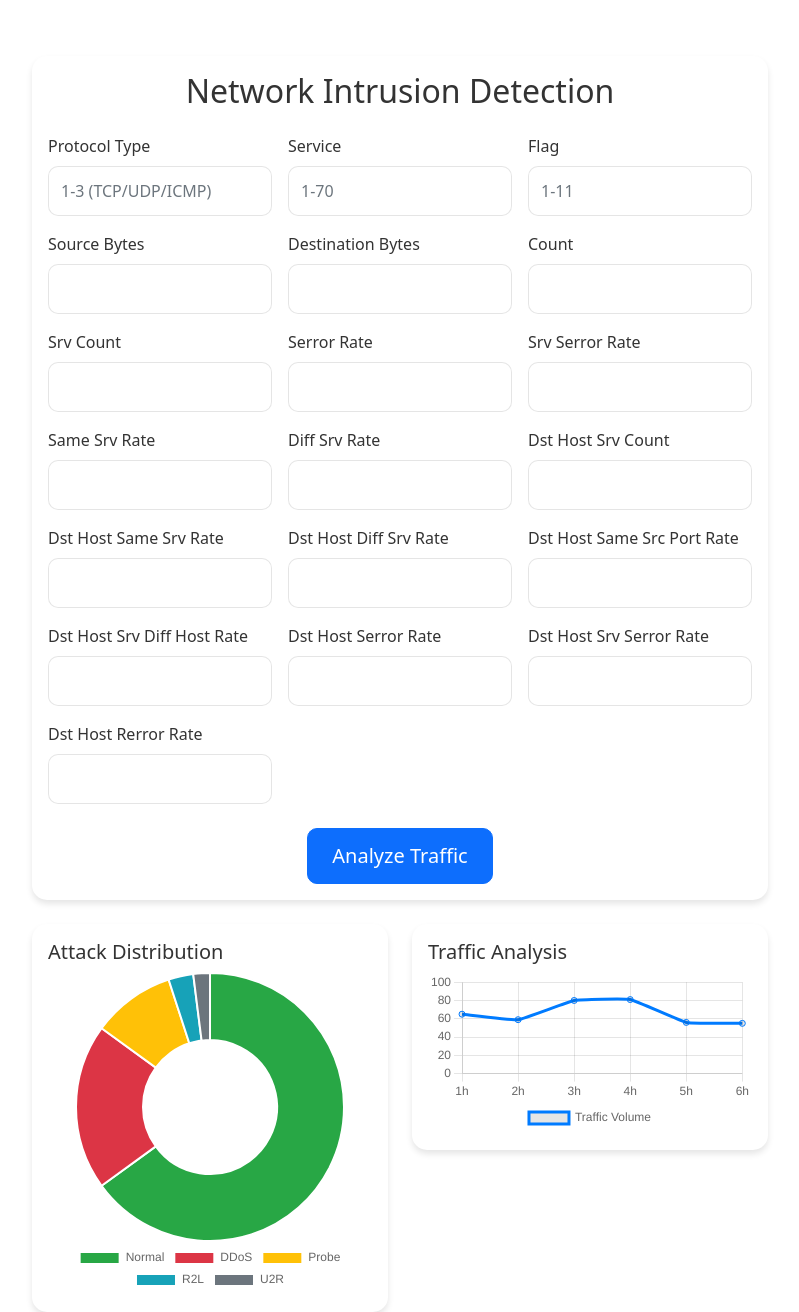
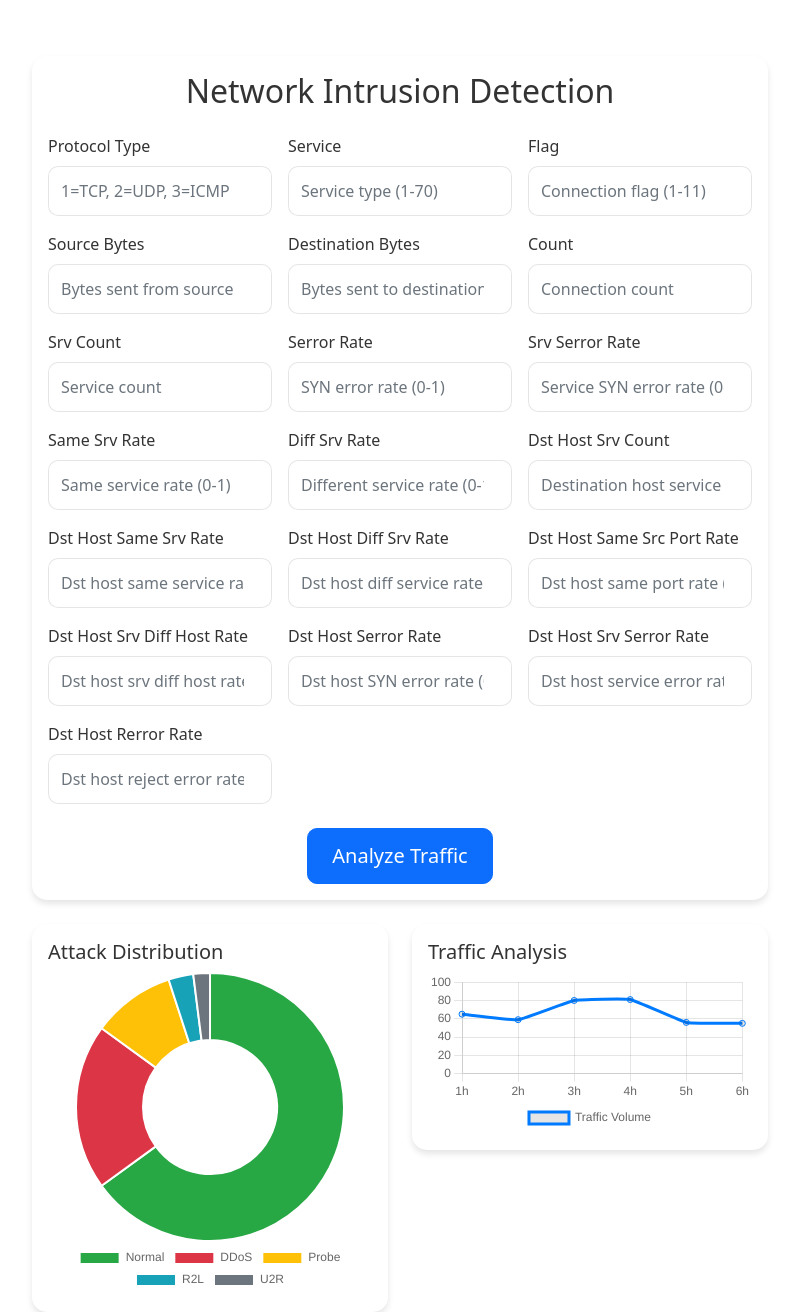
Before and after one commit to akalekurthi/Network-Security-Predictor, a Flask app: template templates/index.html in a window 1280 px wide. Shown: the part 64-1376 px from the top of the page, without its empty margins (240-1039 px from the left). Run offline with Flask 3, Linux system fonts and the light colour scheme; the template is opened without the code that fills it, so the values that code supplies are empty; some libraries are stand-ins or nearby versions.

Commit message:
Add CSRF token and input placeholders to intrusion detection form.
Replit-Commit-Author: Agent
Replit-Commit-Session-Id: b6ca09cc-10d0-4da1-8395-6f476624b267
Replit-Commit-Screenshot-Url: https://storage.googleapis.com/screenshot-production-us-central1/8d2c3474-4e48-4c32-b172-f0448bbfe0b3/c601a003-a8ca-4c0c-98c6-0643e775e8d3.jpg

```diff
--- a/templates/index.html
+++ b/templates/index.html
@@ -8,119 +8,136 @@
                 <h2 class="card-title text-center mb-4">Network Intrusion Detection</h2>
 
                 <form id="detection-form" action="{{ url_for('predict') }}" method="post">
+                    {{ csrf_token() }}
                     <div class="row g-3">
                         <!-- Basic Features -->
                         <div class="col-md-4">
                             <label class="form-label">Protocol Type</label>
                             <input type="number" class="form-control" name="input_1" required
-                                   placeholder="1-3 (TCP/UDP/ICMP)" min="1" max="3">
+                                   placeholder="1=TCP, 2=UDP, 3=ICMP" min="1" max="3">
                         </div>
 
                         <div class="col-md-4">
                             <label class="form-label">Service</label>
                             <input type="number" class="form-control" name="input_2" required
-                                   placeholder="1-70" min="1" max="70">
+                                   placeholder="Service type (1-70)" min="1" max="70">
                         </div>
 
                         <div class="col-md-4">
                             <label class="form-label">Flag</label>
                             <input type="number" class="form-control" name="input_3" required
-                                   placeholder="1-11" min="1" max="11">
+                                   placeholder="Connection flag (1-11)" min="1" max="11">
                         </div>
 
                         <div class="col-md-4">
                             <label class="form-label">Source Bytes</label>
-                            <input type="number" class="form-control" name="input_4" required min="0">
+                            <input type="number" class="form-control" name="input_4" required min="0"
+                                   placeholder="Bytes sent from source">
                         </div>
 
                         <div class="col-md-4">
                             <label class="form-label">Destination Bytes</label>
-                            <input type="number" class="form-control" name="input_5" required min="0">
+                            <input type="number" class="form-control" name="input_5" required min="0"
+                                   placeholder="Bytes sent to destination">
                         </div>
 
                         <!-- Connection Features -->
                         <div class="col-md-4">
                             <label class="form-label">Count</label>
-                            <input type="number" class="form-control" name="input_6" required min="0">
+                            <input type="number" class="form-control" name="input_6" required min="0"
+                                   placeholder="Connection count">
                         </div>
 
                         <div class="col-md-4">
                             <label class="form-label">Srv Count</label>
-                            <input type="number" class="form-control" name="input_7" required min="0">
+                            <input type="number" class="form-control" name="input_7" required min="0"
+                                   placeholder="Service count">
                         </div>
 
                         <!-- Error Rate Features -->
                         <div class="col-md-4">
                             <label class="form-label">Serror Rate</label>
                             <input type="number" class="form-control" name="input_8" required
-                                   step="0.01" min="0" max="1">
+                                   step="0.01" min="0" max="1"
+                                   placeholder="SYN error rate (0-1)">
                         </div>
 
                         <div class="col-md-4">
                             <label class="form-label">Srv Serror Rate</label>
                             <input type="number" class="form-control" name="input_9" required
-                                   step="0.01" min="0" max="1">
+                                   step="0.01" min="0" max="1"
+                                   placeholder="Service SYN error rate (0-1)">
                         </div>
 
                         <!-- Service Features -->
                         <div class="col-md-4">
                             <label class="form-label">Same Srv Rate</label>
                             <input type="number" class="form-control" name="input_10" required
-                                   step="0.01" min="0" max="1">
+                                   step="0.01" min="0" max="1"
+                                   placeholder="Same service rate (0-1)">
                         </div>
 
                         <div class="col-md-4">
                             <label class="form-label">Diff Srv Rate</label>
                             <input type="number" class="form-control" name="input_11" required
-                                   step="0.01" min="0" max="1">
+                                   step="0.01" min="0" max="1"
+                                   placeholder="Different service rate (0-1)">
                         </div>
 
                         <!-- Host-based Features -->
                         <div class="col-md-4">
                             <label class="form-label">Dst Host Srv Count</label>
-                            <input type="number" class="form-control" name="input_12" required min="0">
+                            <input type="number" class="form-control" name="input_12" required min="0"
+                                   placeholder="Destination host service count">
                         </div>
 
                         <div class="col-md-4">
                             <label class="form-label">Dst Host Same Srv Rate</label>
                             <input type="number" class="form-control" name="input_13" required
-                                   step="0.01" min="0" max="1">
+                                   step="0.01" min="0" max="1"
+                                   placeholder="Dst host same service rate (0-1)">
                         </div>
 
                         <div class="col-md-4">
                             <label class="form-label">Dst Host Diff Srv Rate</label>
                             <input type="number" class="form-control" name="input_14" required
-                                   step="0.01" min="0" max="1">
+                                   step="0.01" min="0" max="1"
+                                   placeholder="Dst host diff service rate (0-1)">
                         </div>
 
                         <div class="col-md-4">
                             <label class="form-label">Dst Host Same Src Port Rate</label>
                             <input type="number" class="form-control" name="input_15" required
-                                   step="0.01" min="0" max="1">
+                                   step="0.01" min="0" max="1"
+                                   placeholder="Dst host same port rate (0-1)">
                         </div>
 
                         <div class="col-md-4">
                             <label class="form-label">Dst Host Srv Diff Host Rate</label>
                             <input type="number" class="form-control" name="input_16" required
-                                   step="0.01" min="0" max="1">
+                                   step="0.01" min="0" max="1"
+                                   placeholder="Dst host srv diff host rate (0-1)">
                         </div>
 
                         <div class="col-md-4">
                             <label class="form-label">Dst Host Serror Rate</label>
                             <input type="number" class="form-control" name="input_17" required
-                                   step="0.01" min="0" max="1">
+                                   step="0.01" min="0" max="1"
+                                   placeholder="Dst host SYN error rate (0-1)">
                         </div>
 
                         <div class="col-md-4">
                             <label class="form-label">Dst Host Srv Serror Rate</label>
                             <input type="number" class="form-control" name="input_18" required
-                                   step="0.01" min="0" max="1">
+                                   step="0.01" min="0" max="1"
+                                   placeholder="Dst host service error rate (0-1)">
                         </div>
 
                         <div class="col-md-4">
                             <label class="form-label">Dst Host Rerror Rate</label>
                             <input type="number" class="form-control" name="input_19" required
-                                   step="0.01" min="0" max="1">
+                                   step="0.01" min="0" max="1"
+                                   placeholder="Dst host reject error rate (0-1)">
                         </div>
 
                         <div class="col-12 text-center mt-4">
```
